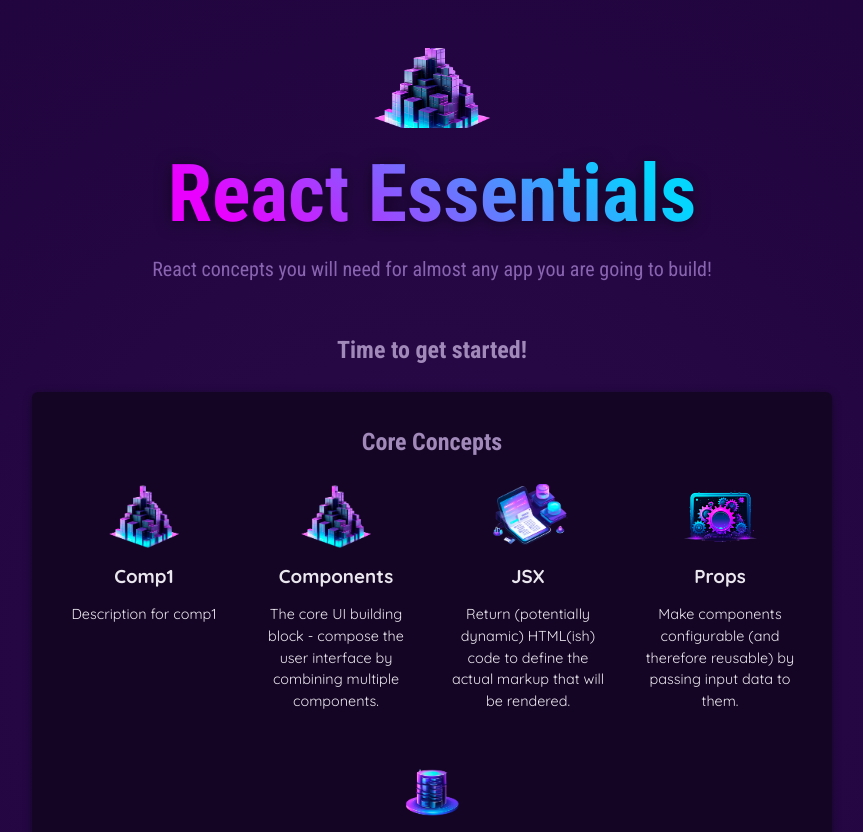
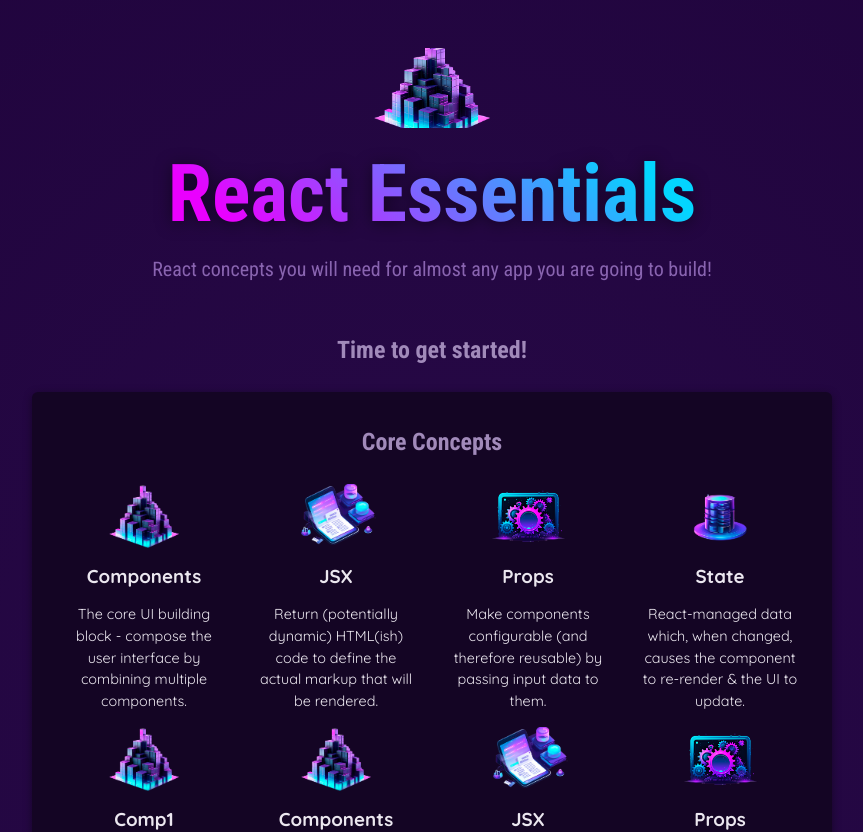
Before and after one commit to canonbas03/reactLectures, a React (Vite) app in the folder 01-starting-project/: page / in a window 1280 px wide. Shown: the top 832 px of the page, without its empty margins (208-1071 px from the left). Built offline with nearby package versions, Linux system fonts and the light colour scheme.

Commit message:
dynamic core concept values

```diff
--- a/01-starting-project/src/App.jsx
+++ b/01-starting-project/src/App.jsx
@@ -34,6 +34,11 @@ function App() {
         <h2>Time to get started!</h2>
         <section id="core-concepts">
           <h2>Core Concepts</h2>
+          <ul>
+            {CORE_CONCEPTS.map((conceptItem) => (
+              <CoreConcept key={conceptItem.title} {...conceptItem} />
+            ))}
+          </ul>
           <ul>
             <CoreConcept
               title="Comp1"
```
